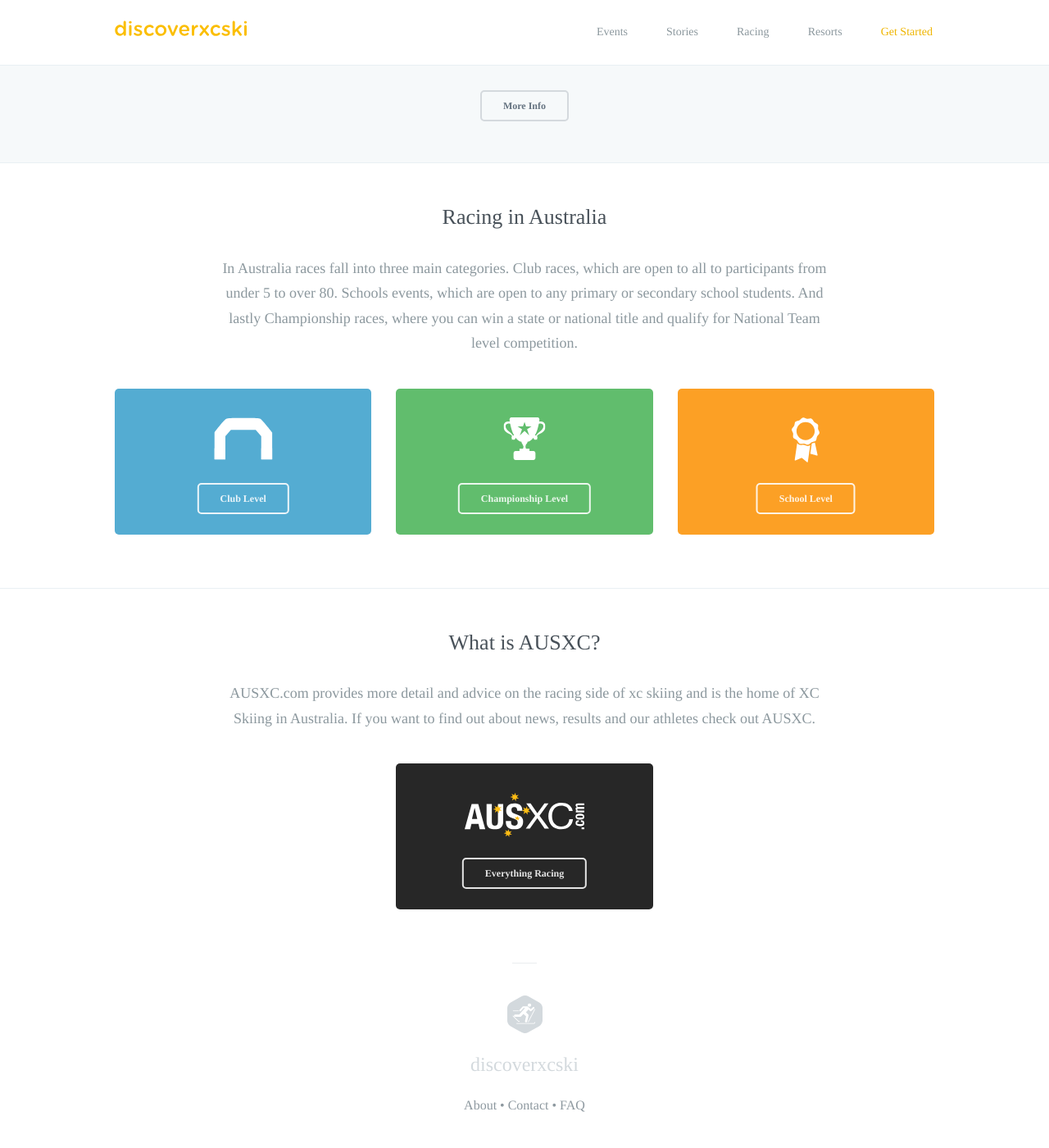
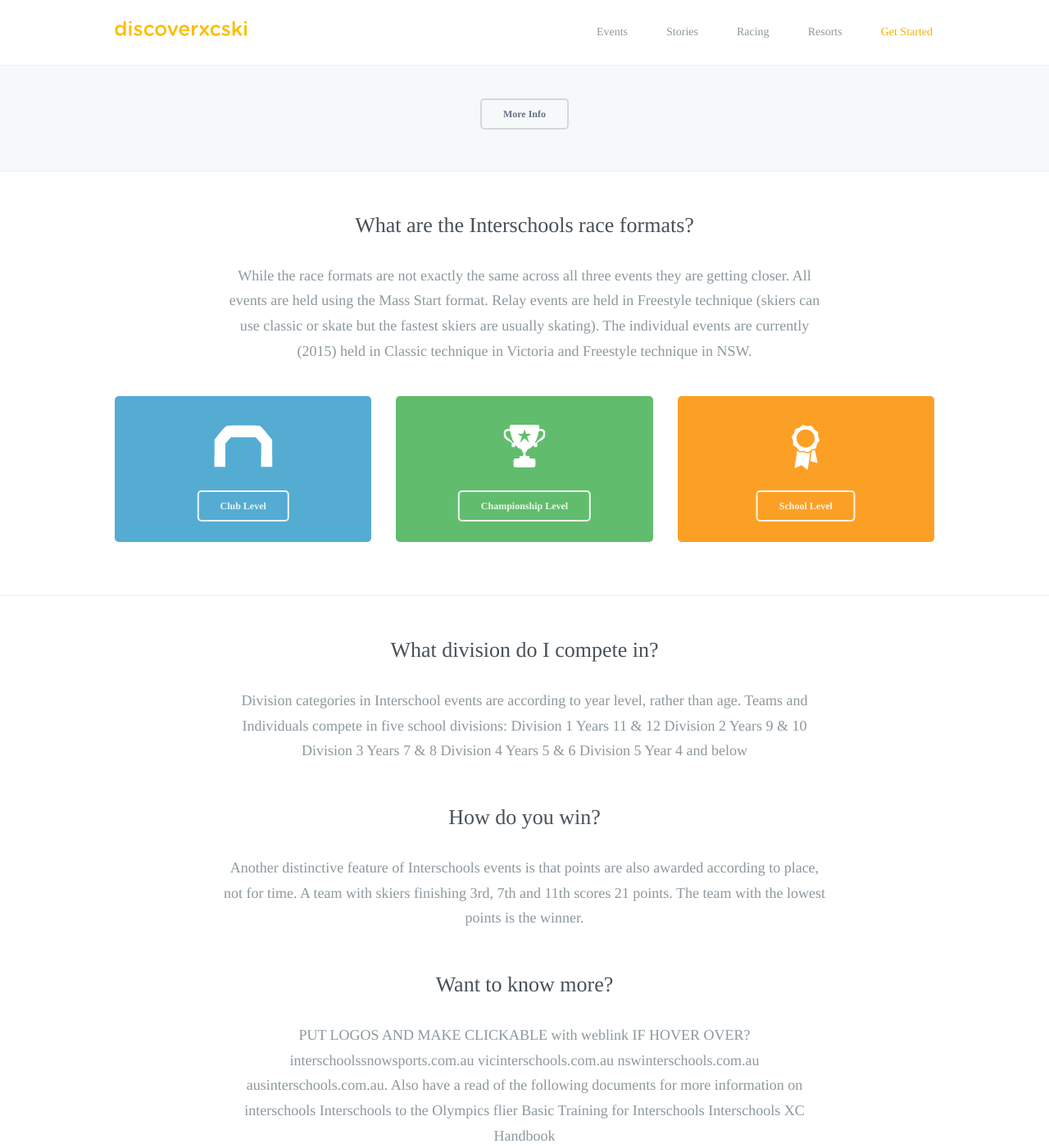
Before and after one commit to robcatto/robcatto.github.io, a Jekyll site: the page built from racing/school-level/index.html, in a window 1280 px wide and 1400 px high, scrolled down 1058 px. Shown: the whole window at 82% size. Built offline with Jekyll 4.4.1, drawn with Linux system fonts in a browser that asks for light colours; some web fonts are replaced; Markdown is read by kramdown in place of the engine named in the settings; some of the changed text lies outside the part shown.

Commit message:
Update index.html

```diff
--- a/racing/school-level/index.html
+++ b/racing/school-level/index.html
@@ -12,7 +12,7 @@ layout: default
             </div>
 
             <section>
-                <h1>Discover Racing</h1>
+                <h1>School Events</h1>
             </section>
 
 
@@ -22,31 +22,14 @@ layout: default
             <div class="page__content">
 
                <input id="tab1" type="radio" name="tabs" checked>
-      <label class="button" for="tab1" style="
-        border-radius: 5px 0px 0px 5px;
-        color: #384047;
-        padding: 0px 21px;
-        width: 165px;
-        margin-right: -5px;
-">
 
-        What is Racing</label>
-
-      <input id="tab2" type="radio" name="tabs">
-      <label class="button" for="tab2" style="
-        border-radius: 0px 5px 5px 0px;
-        color: #384047;
-        padding: 0px 21px;
-        width: 165px;">
-
-        Participate</label>
-
+                <input id="tab2" type="radio" name="tabs">
 
       <div class="content">
         <div id="content1">
         <section class="mobile_section" style="border-bottom: none">
-                <h3>Jekyll functionality is built into Github pages already</h3>
-                <p>Racing can be for everyone, young to old, beginner to advanced. It’s a great chance to make new friends, challenge yourself, improve your technique and fitness.
+                <h3>Interschools...the most popular school XC event</h3>
+                <p>The most popular school XC events in Australia are the Interschools events, of which there are three main events; Victorian Interschools, ACT/NSW Interschools, and Australian Interschools. Interschools events are predominantly team events; though individuals can compete if a school doesn’t have the numbers to make up a team.  Competitors from all ability levels are encouraged to enter, with an emphasis on fun and participation.
                 </p>
                 <div class="one">
                 <div class="onelarge centered" style="
@@ -57,16 +40,16 @@ layout: default
 
 
                 <section class="mobile_section section_hasbg">
-                    <h3>What is Racing?</h3>
-                    <p>XC racing events are either short and fast 'Sprint' races or longer 'Distance' races. Races are either freestyle or classic, in a classic race you are not allowed to skate and in a freestyle race you can do either. There will be a race to suit you!
+                    <h3>How do I get to the Australian Interschools?</h3>
+                    <p>To compete in the Australian Interschools individuals or schools need to qualify from the state events. The Australian Interschools alternate from year to year between Victorian and NSW.
                     </p>
                     <a class="button small dark" href="/event-types" data-featurette="analytics-click-event" data-event-category="button" data-event-action="M: Clicked Design an iOS Game" data-event-label="Source: Homepage Alt" id="featurette-35">More Info</a>
                 </section>
 
                  <section class="mobile_section">
-                <h3>Racing in Australia</h3>
+                <h3>What are the Interschools race formats?</h3>
                 <p>
-                    In Australia races fall into three main categories. Club races, which are open to all to participants from under 5 to over 80. Schools events, which are open to any primary or secondary school students. And lastly Championship races, where you can win a state or national title and qualify for National Team level competition.
+                    While the race formats are not exactly the same across all three events they are getting closer. All events are held using the Mass Start format. Relay events are held in Freestyle technique (skiers can use classic or skate but the fastest skiers are usually skating). The individual events are currently (2015) held in Classic technique in Victoria and Freestyle technique in NSW.
                 </p>
                 <div class="row">
 
@@ -129,9 +112,39 @@ layout: default
                 </section>
 
                  <section class="mobile_section" style="border-bottom: none">
-                <h3>What is AUSXC?</h3>
+                <h3>What division do I compete in?</h3>
                 <p>
-                    AUSXC.com provides more detail and advice on the racing side of xc skiing and is the home of XC Skiing in Australia. If you want to find out about news, results and our athletes check out AUSXC.
+                    Division categories in Interschool events are according to year level, rather than age. Teams and Individuals compete in five school divisions:
+Division 1 Years 11 & 12
+Division 2 Years 9 & 10
+Division 3 Years 7 & 8
+Division 4 Years 5 & 6
+Division 5 Year 4 and below
+
+                </p>
+
+                <section class="mobile_section" style="border-bottom: none">
+                <h3>How do you win?</h3>
+                <p>
+                 Another distinctive feature of Interschools events is that points are also awarded according to place, not for time. A team with skiers finishing 3rd, 7th and 11th scores 21 points. The team with the lowest points is the winner.
+                </p>
+
+                   <section class="mobile_section" style="border-bottom: none">
+                <h3>Want to know more?</h3>
+                <p>
+                 PUT LOGOS AND MAKE CLICKABLE with weblink IF HOVER OVER?
+
+interschoolssnowsports.com.au
+
+vicinterschools.com.au
+nswinterschools.com.au
+ausinterschools.com.au.
+
+
+Also have a read of the following documents for more information on interschools
+Interschools to the Olympics flier
+Basic Training for Interschools
+Interschools XC Handbook
                 </p>
 
                     <div class="row">
```
